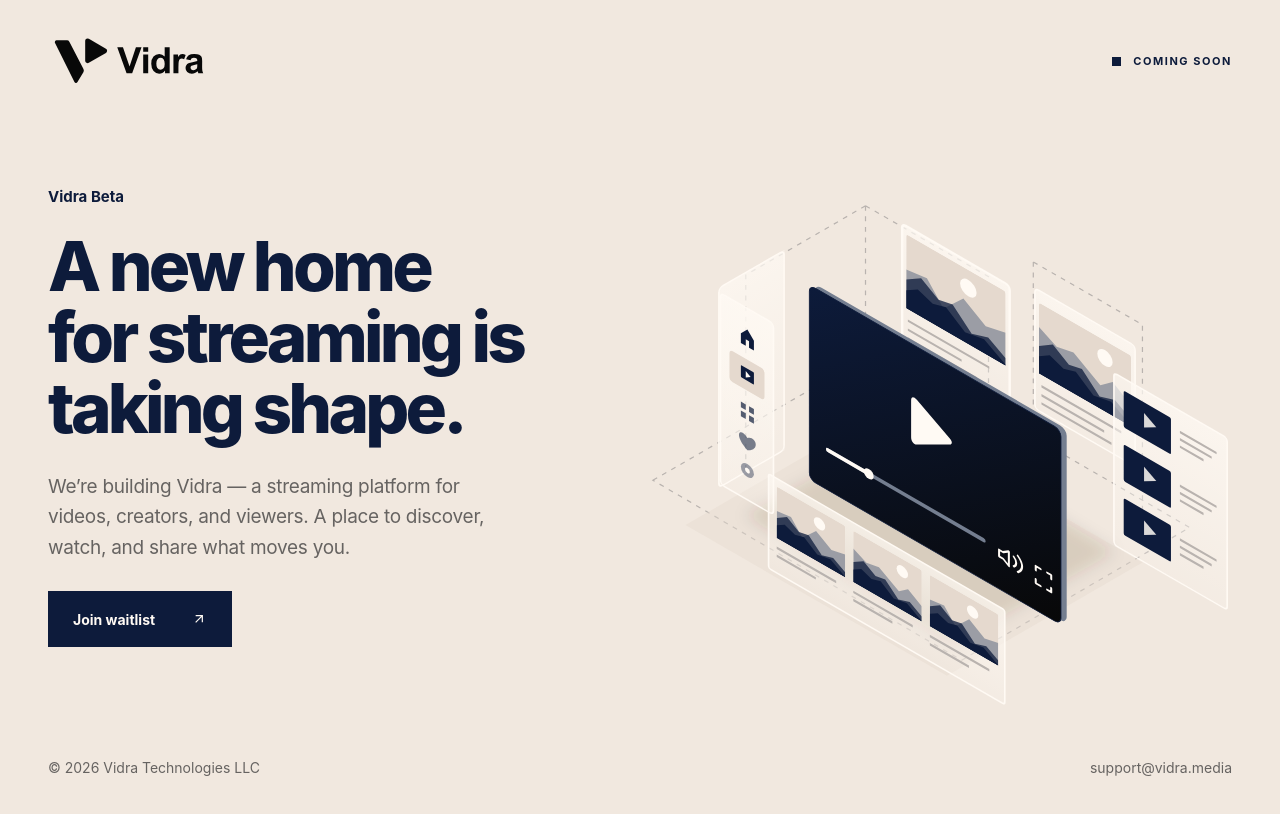
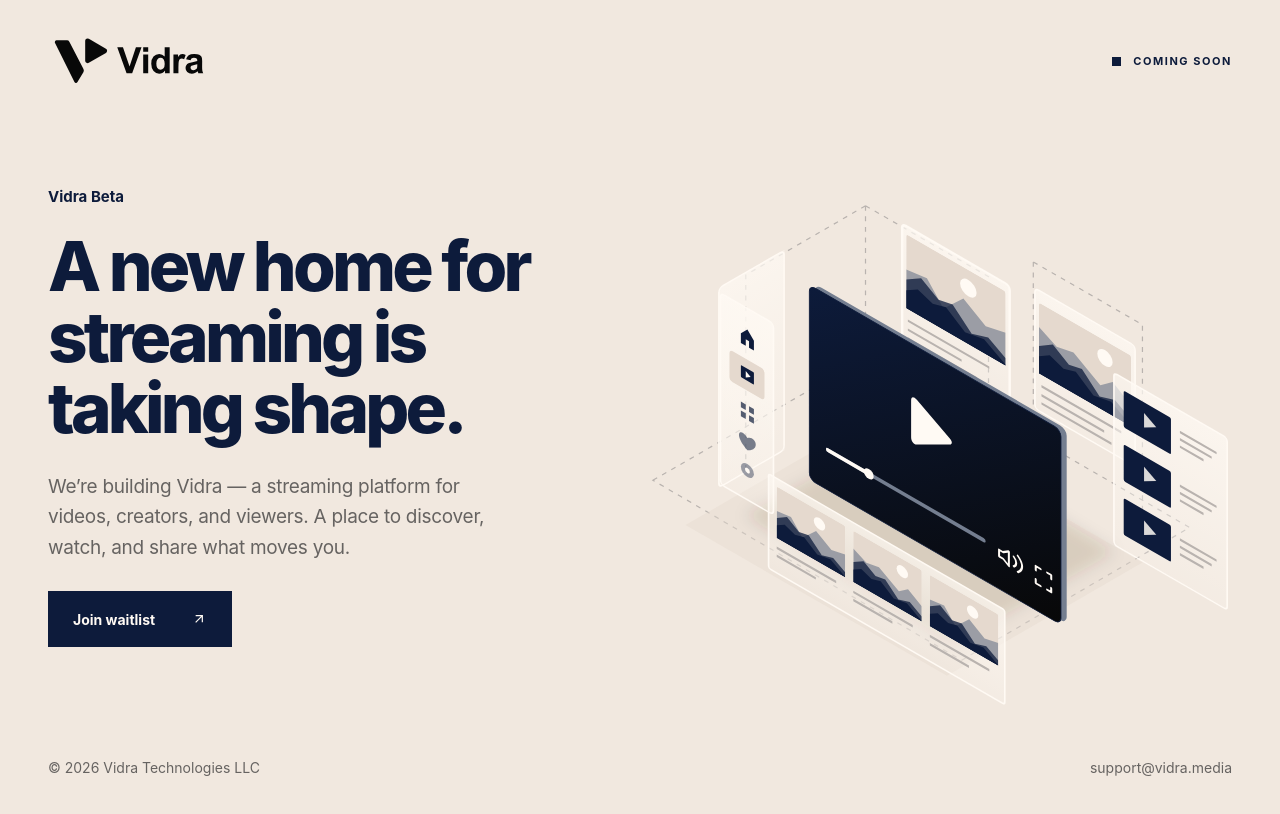
Before and after one commit to yegamble/vidra-site, a Next.js app: page / in a window 1280 px wide. Shown: the top 814 px of the page. Built offline with nearby package versions, Linux system fonts and the light colour scheme.

Commit message:
site: preserve launch headline rhythm and redirect retired URLs

```diff
--- a/app/globals.css
+++ b/app/globals.css
@@ -30,6 +30,7 @@ main { flex: 1; display: flex; flex-direction: column; }
 .eyebrow { margin: 0 0 1.4rem; font-size: 0.9375rem; font-weight: 700; line-height: 1.5; }
 h1 { font-size: clamp(3rem, 5.4vw, 4.6rem); line-height: 1.025; letter-spacing: -0.055em; font-weight: 800; margin: 0; max-width: 13ch; text-wrap: balance; overflow-wrap: anywhere; }
 .standfirst { max-width: 29.5rem; margin: 1.75rem 0 0; font-size: 1.1875rem; line-height: 1.6; letter-spacing: -0.015em; color: var(--brand-muted); }
+h1 > span { display: block; }
 .waitlist-link { margin-top: 1.75rem; min-height: 3.5rem; width: 11.5rem; max-width: 100%; display: inline-flex; align-items: center; justify-content: space-between; gap: 1rem; padding: 1rem 1.5rem; background: var(--brand-ink); color: var(--brand-white); text-decoration: none; font-size: 0.875rem; font-weight: 700; border: 0.0625rem solid var(--brand-ink); transition: background-color 150ms ease; }
 .waitlist-link:hover { background: var(--brand-black); }
 .waitlist-link svg { width: 1rem; height: 1rem; }
--- a/app/page.tsx
+++ b/app/page.tsx
@@ -6,7 +6,11 @@ export default function Home() {
     <section className="launch-hero" aria-labelledby="launch-title">
       <div className="launch-copy">
         <p className="eyebrow">Vidra Beta</p>
-        <h1 id="launch-title">A new home for streaming is taking shape.</h1>
+        <h1 id="launch-title">
+          <span>A new home for</span>{" "}
+          <span>streaming is</span>{" "}
+          <span>taking shape.</span>
+        </h1>
         <p className="standfirst">{MARKETING.description}</p>
         <a className="waitlist-link" href={MARKETING.waitlist}>
           Join waitlist
--- a/next.config.ts
+++ b/next.config.ts
@@ -8,16 +8,11 @@ import type { NextConfig } from "next";
 const DOCS_ORIGIN = process.env.DOCS_ORIGIN ?? "https://vidra-docs.pages.dev";
 
 const nextConfig: NextConfig = {
-  /**
-   * The install flow used to be a page. It is now the `#get-started` section of
-   * the homepage, where the reader already is when they decide to install —
-   * so the old URL becomes a permanent redirect rather than a dead link in
-   * somebody's notes. 308, because a 302 would keep the old URL alive forever.
-   */
+  // Retired marketing URLs keep working without preserving the old pages.
   async redirects() {
-    return [
-      { source: "/get-started", destination: "/#get-started", permanent: true },
-    ];
+    return ["/get-started", "/features", "/use-cases", "/compare/peertube", "/scale", "/ipfs", "/demo"].map((source) => ({
+      source, destination: "/", permanent: true,
+    }));
   },
 
   async rewrites() {
```
